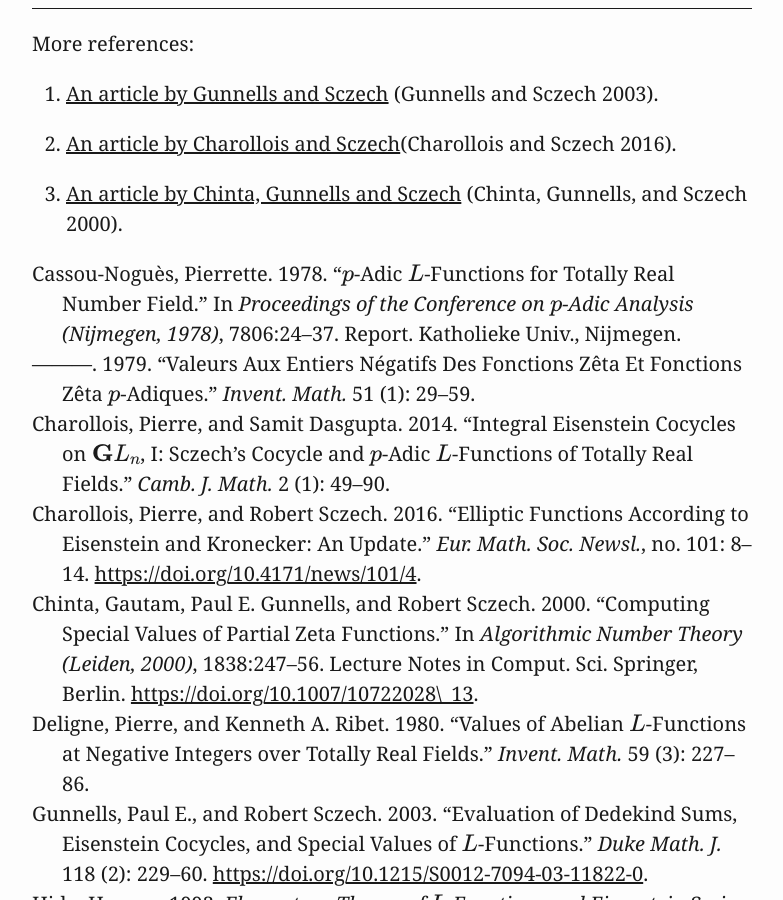
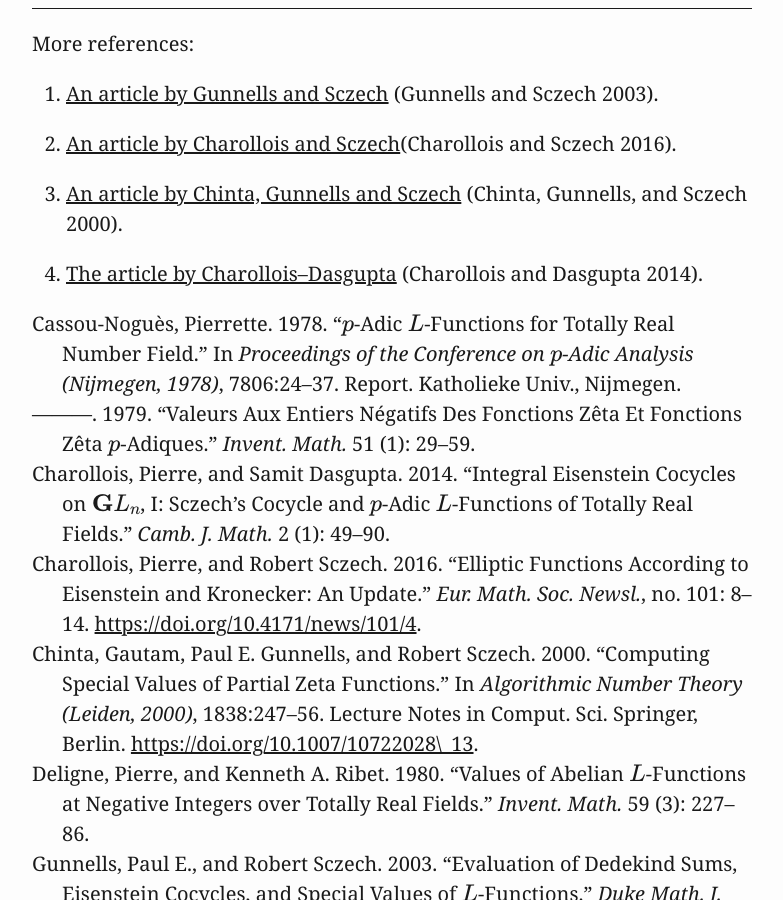
Before and after one commit to pbharathwaj/pbharathwaj.github.io, a Jekyll site: the page images/studygroup2022.html, which Jekyll copies as it is, in a window 1280 px wide and 900 px high, scrolled down 4667 px. Shown: the whole window, without its empty margins (248-1031 px from the left). Built offline with Jekyll 4.4.1, drawn with Linux system fonts in a browser that asks for light colours.

Commit message:
studygroupupdate

```diff
--- a/images/studygroup2022.html
+++ b/images/studygroup2022.html
@@ -534,6 +534,9 @@ Sczech 2016)</span>.</p></li>
 <li><p><a href="0001011.pdf">An article by Chinta, Gunnells and
 Sczech</a> <span class="citation" data-cites="MR1850609">(Chinta,
 Gunnells, and Sczech 2000)</span>.</p></li>
+<li><p><a href="1206.3050.pdf">The article by Charollois–Dasgupta</a>
+<span class="citation" data-cites="MR3272012">(Charollois and Dasgupta
+2014)</span>.</p></li>
 </ol>
 <div id="refs" class="references csl-bib-body hanging-indent"
 role="doc-bibliography">
```
Also changed, not shown: 6 other files.
